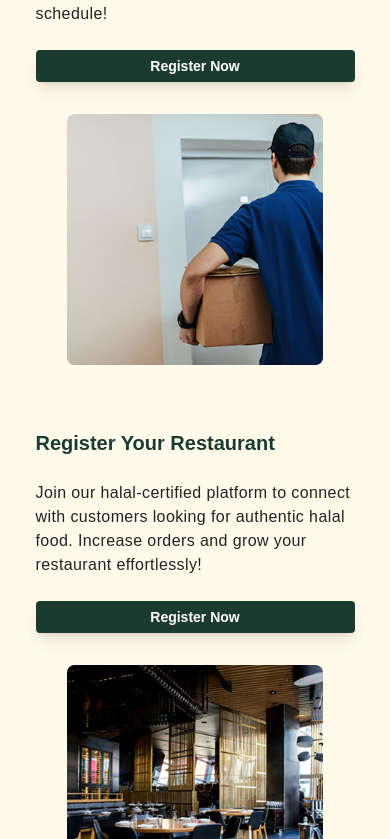
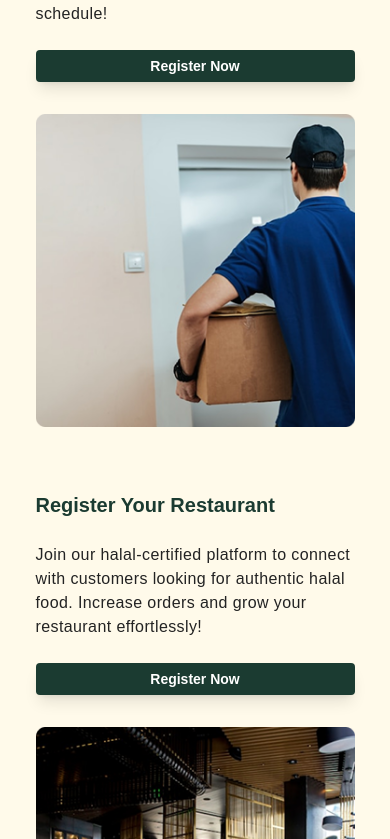
Before and after one commit to zeezz7/halalfoodcad, a Next.js app: page / in a window 390 px wide. Shown: the part 1849-2688 px from the top of the page. Built offline with nearby package versions, Linux system fonts and the light colour scheme; a web font is replaced by a local one.

Commit message:
img tag with Image

```diff
--- a/src/app/components/restaurant.js
+++ b/src/app/components/restaurant.js
@@ -1,6 +1,7 @@
 import React from "react";
 import Button from "../ui/button";
 import Link from "next/link";
+import Image from "next/image";
 
 export default function restaurant() {
   return (
@@ -16,15 +17,17 @@ export default function restaurant() {
         </div>
         <Link href="/registerRestaurant">
           <div className="w-full sm:w-auto">
-            <Button value={"Register Now"} />
+            <Button value={"Register Now"} customWidth="w-full md:w-[180px]" />
           </div>
         </Link>
       </div>
       <div className="mt-8 md:mt-0 flex justify-center md:justify-start">
-        <img
-          src="restimg.png"
-          alt="Restaurant"
-          className="w-[80%] sm:w-[70%] md:w-auto max-w-[500px] object-contain"
+        <Image
+          src="/restimg.png"
+          alt="Rider"
+          width={600}
+          height={600}
+          className=" sm:w-[70%] md:w-auto sm:min-width:auto lg:min-w-[300px] object-contain"
         />
       </div>
     </div>
--- a/src/app/components/rider.js
+++ b/src/app/components/rider.js
@@ -1,6 +1,7 @@
 import React from "react";
 import Button from "../ui/button";
 import Link from "next/link";
+import Image from "next/image";
 
 function rider() {
   return (
@@ -16,15 +17,17 @@ function rider() {
         </div>
         <Link href="/registerRider">
           <div className="w-full sm:w-auto">
-            <Button value={"Register Now"} />
+            <Button value={"Register Now"} customWidth="w-full md:w-[180px]" />
           </div>
         </Link>
       </div>
       <div className="mt-8 md:mt-0 flex justify-center md:justify-end">
-        <img
-          src="riderimg.png"
+        <Image
+          src="/riderimg.png"
           alt="Rider"
-          className="w-[80%] sm:w-[70%] md:w-auto max-w-[500px] object-contain"
+          width={500}
+          height={400}
+          className="sm:w-[70%] md:w-auto sm:min-width:auto lg:min-w-[300px] object-contain"
         />
       </div>
     </div>
--- a/src/app/components/why.js
+++ b/src/app/components/why.js
@@ -1,4 +1,5 @@
 import React from "react";
+import Image from "next/image";
 
 export default function why() {
   const obj = [
@@ -30,9 +31,11 @@ export default function why() {
             key={index}
             className="w-full md:w-1/3 flex flex-col space-y-4 bg-[#FFFAEA] p-4 sm:p-5 md:p-6 rounded-2xl transition-transform hover:scale-105"
           >
-            <img
-              src={item.icon}
+            <Image
+              src={`/${item.icon}`}
               alt={item.title}
+              width={50}
+              height={50}
               className="w-[40px] sm:w-[45px] md:w-[50px]"
             />
             <div className="text-lg sm:text-xl md:text-2xl font-semibold">
--- a/src/pages/registerRestaurant.js
+++ b/src/pages/registerRestaurant.js
@@ -2,6 +2,7 @@ import React from "react";
 import Footer from "./../app/components/footer";
 import Nav from "./../app/components/nav";
 import Button from "./../app/ui/button";
+import Image from "next/image";
 
 export default function registerRestaurant() {
   return (
@@ -12,7 +13,7 @@ export default function registerRestaurant() {
           <div className="w-full md:w-1/2 flex flex-col space-y-8 md:space-y-15">
             <div className="flex flex-col space-y-4 md:space-y-5">
               <h1 className="text-2xl md:text-3xl text-[#1B3B31] font-bold text-left">
-                Register Your Restaurant & Grow Business!!
+                Register Your Restaurant &amp; Grow Business!!
               </h1>
               <p className="w-full md:w-3/4 text-sm md:text-base text-left">
                 Join our halal-certified platform to reach more customers, boost
@@ -40,7 +41,13 @@ export default function registerRestaurant() {
           </div>
           {/* Image - hidden on mobile */}
           <div className="hidden lg:block">
-            <img src="rest1.png" alt="Restaurant" />
+            <Image
+              src="/rest1.png"
+              alt="Restaurant"
+              width={500}
+              height={400}
+              className="object-contain"
+            />
           </div>
         </div>
       </div>
--- a/src/pages/registerRider.js
+++ b/src/pages/registerRider.js
@@ -1,4 +1,5 @@
 import React from "react";
+import Image from "next/image";
 import Footer from "./../app/components/footer";
 import Nav from "./../app/components/nav";
 import Button from "./../app/ui/button";
@@ -40,7 +41,13 @@ export default function registerRider() {
           </div>
           {/* Image - hidden on mobile */}
           <div className="hidden lg:block">
-            <img src="rider1.png" alt="Restaurant" />
+            <Image
+              src="/rider1.png"
+              alt="Rider"
+              width={500}
+              height={400}
+              className="object-contain"
+            />
           </div>
         </div>
       </div>
```
